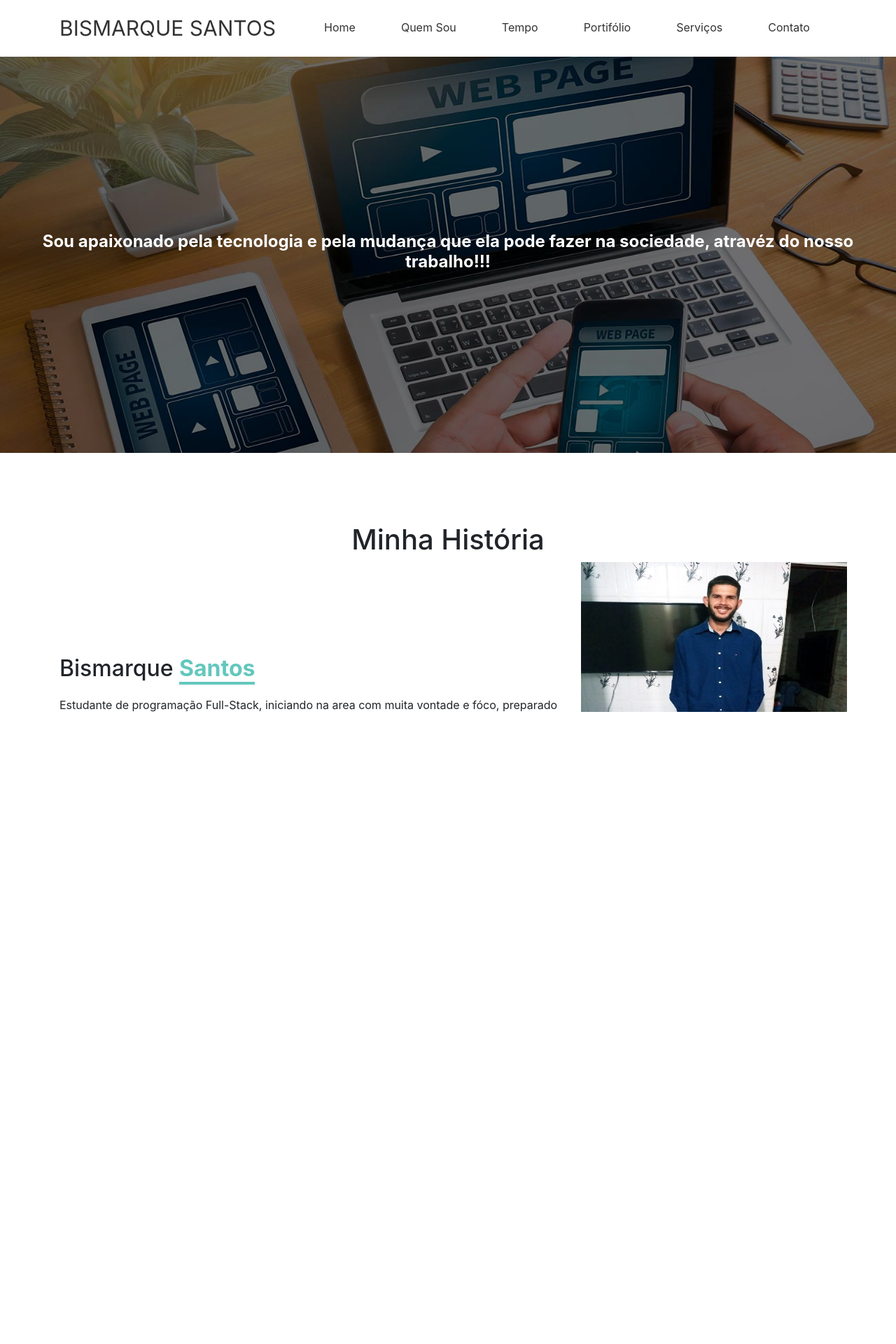
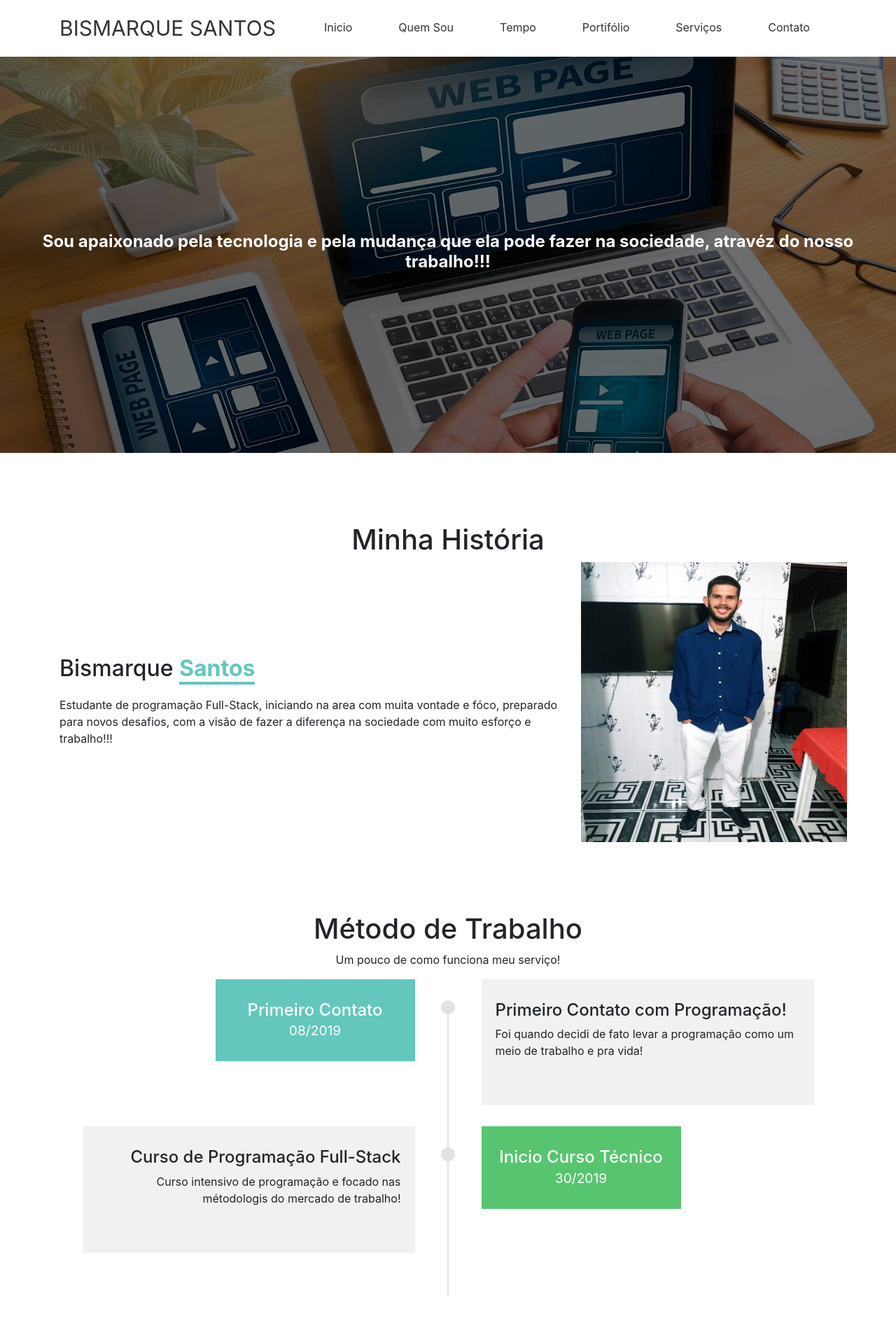
Before and after one commit to BismarqueSantos/Meu-Site, a PHP site: page / in a window 1280 px wide. Shown: the top 1920 px of the page at 70% size. Run offline with PHP 8.4, Linux system fonts and the light colour scheme.

Commit message:
Atualização 2

```diff
--- a/bismarque/css/style.css
+++ b/bismarque/css/style.css
@@ -79,34 +79,57 @@ html{
 #tempo .titulo h1{
 	margin-top: 50px;
 }
+#tempo .app{
+	padding: 0;
+}
 #tempo .app h4{
 	background: #63c7bd;
-	padding: 50px 10px;
+	padding: 30px 10px;
 	color: #fff;
 }
 #tempo .descricao_app{
 	background: #f1f1f1;
-	padding: 50px 20px;
+	padding: 30px 20px 50px 20px;
 	margin-bottom: 30px;
 	transition: 0.9s;
 }
 #tempo .descricao_app:hover{
-	padding: 50px 80px;
+	padding: 30px 20px 50px 40px;
+}
+#tempo .site{
+	padding: 0;
 }
 #tempo .site h4{
 	background: #57c570;
-	padding: 50px 10px;
+	padding: 30px 10px;
 	color: #fff;
 	text-align: center;
 }
 #tempo .descricao_site{
 	background: #f1f1f1;
-	padding: 50px 20px;
+	padding: 30px 20px 50px 20px;
 	margin-bottom: 30px;
 	transition: 0.9s;
 }
 #tempo .descricao_site:hover{
-	padding: 50px 80px;
+	padding: 30px 40px 50px 20px;
+}
+#tempo .linha_tempo .bola{
+	margin-top: 30px;
+	background: #e4e1e1;
+	border-radius: 50%;
+	height: 20px;
+	width: 20px;
+}
+#tempo .linha_tempo .linha_bola{
+	background: #e4e1e1;
+	height: 100%;
+	width: 2px;
+}
+@media (max-width: 999px) {
+	#tempo{
+		display: none;
+	}
 }
 
 
@@ -220,14 +243,6 @@ html{
 #barra_fim .midias ul li{
 	margin: 0 20px;
 }
-#barra_fim .midias ul li.facebook{
-	list-style: none;
-    background: transparent;
-    border-radius: 50%;
-    border: 2px solid #999999;
-    padding: 5px 10px;
-    transition: 0.9s;
-}
 #barra_fim .midias  ul li.zap{
 	list-style: none;
     background: transparent;
@@ -242,21 +257,7 @@ html{
     border: 2px solid #999999;
     padding: 5px 10px;
 }
-#barra_fim .midias  ul li.email{
-	list-style: none;
-    background: transparent;
-    border-radius: 50%;
-    border: 2px solid #999999;
-    padding: 5px 10px;
-}
 #barra_fim .midias  ul li.git{
-	list-style: none;
-    background: transparent;
-    border-radius: 50%;
-    border: 2px solid #999999;
-    padding: 5px 10px;
-}
-#barra_fim .midias  ul li.insta{
 	list-style: none;
     background: transparent;
     border-radius: 50%;
--- a/bismarque/sessao/barra_fim.php
+++ b/bismarque/sessao/barra_fim.php
@@ -8,23 +8,14 @@
                 <div class="col-md-6 align-self-center">
 					<div class="midias text-center">
 				        <ul>
-			            <li class="facebook">
-			                <a target="_blank" href="https://www.facebook.com/bismaque"><i class="fa fa-facebook"></i></a>
-			            </li>
 				            <li class="zap">
-			                <a target="_blank" href="https://api.whatsapp.com/send?phone=5511969137893&text=Bismarque%20Santos"><i class="fa fa-whatsapp" aria-hidden="true"></i></a>
+				                <a target="_blank" href="https://api.whatsapp.com/send?phone=5511969137893&text=Bismarque%20Santos"><i class="fa fa-whatsapp"></i></a>
 				            </li>
 				            <li class="linkendin">
 				                <a href="https://www.linkedin.com/in/bismarque-santos" target="_blank"><i class="fa fa-linkedin"></i></a>
 				            </li>
-			            <li class="email">
-			                <a href="https://www.linkedin.com/in/bismarque-santos" target="_blank"><i class="fa fa-envelope"></i></a>
-			            </li>
 				            <li class="git">
-			                <a href="https://www.linkedin.com/in/bismarque-santos" target="_blank"><i class="fa fa-github"></i></a>
-			            </li>
-			            <li class="insta">
-			                <a href="https://www.linkedin.com/in/bismarque-santos" target="_blank"><i class="fa fa-instagram"></i></a>
+				                <a href="https://github.com/bismarquesantos" target="_blank"><i class="fa fa-github"></i></a>
 				            </li>
 				        </ul>
 					</div>
--- a/bismarque/sessao/menu.php
+++ b/bismarque/sessao/menu.php
@@ -12,7 +12,7 @@
                     <div class="collapse navbar-collapse" id="collapsibleNavbar">
                         <ul class="navbar-nav justify-content-between">
                             <li class="nav-item">
-                                <a class="nav-link home_menu" href="#principal">Home</a>
+                                <a class="nav-link home_menu" href="#principal">Inicio</a>
                             </li>
                             <li class="nav-item">
                                 <a class="nav-link" href="#quem_sou">Quem Sou</a>
--- a/bismarque/sessao/portifolio.php
+++ b/bismarque/sessao/portifolio.php
@@ -10,42 +10,42 @@
 		<div class="row">
 			<div class="col-md-3 blocos text-center">
 				<div class="hover">
-					<a href="bismarquewp.tk/+love" target="_blank"><h4>+LOVE</h4></a>
+					<a href="http://bismarquewp.tk/" target="_blank"><h4>+LOVE</h4></a>
 				</div>
 			</div>
 			<div class="col-md-3 blocos turismo text-center">
 				<div class="hover">
-					<a href="bismarquewp.tk/+love" target="_blank"><h4>TURISMO</h4></a>
+					<a href="#" target="_blank"><h4>TURISMO</h4></a>
 				</div>
 			</div>
 			<div class="col-md-3 blocos hamb text-center">
 				<div class="hover">
-					<a href="bismarquewp.tk/+love" target="_blank"><h4>HAMBURGUERIA</h4></a>
+					<a href="#" target="_blank"><h4>HAMBURGUERIA</h4></a>
 				</div>
 			</div>
 			<div class="col-md-3 blocos clinica text-center">
 				<div class="hover">
-					<a href="bismarquewp.tk/+love" target="_blank"><h4>CLINICA</h4></a>
+					<a href="#" target="_blank"><h4>CLINICA</h4></a>
 				</div>
 			</div>
 			<div class="col-md-3 blocos aluno text-center">
 				<div class="hover">
-					<a href="bismarquewp.tk/+love" target="_blank"><h4>CONTROLE ALUNOS</h4></a>
+					<a href="#" target="_blank"><h4>CONTROLE ALUNOS</h4></a>
 				</div>
 			</div>
 			<div class="col-md-3 blocos jogo text-center">
 				<div class="hover">
-					<a href="bismarquewp.tk/+love" target="_blank"><h4>JOGO DA VELHA</h4></a>
+					<a href="http://bismarquewp.tk/jogo/" target="_blank"><h4>JOGO DA VELHA</h4></a>
 				</div>
 			</div>
 			<div class="col-md-3 blocos recode text-center">
 				<div class="hover">
-					<a href="bismarquewp.tk/+love" target="_blank"><h4>RECODE PRO</h4></a>
+					<a href="#" target="_blank"><h4>RECODE PRO</h4></a>
 				</div>
 			</div>
 			<div class="col-md-3 blocos rw text-center">
 				<div class="hover">
-					<a href="bismarquewp.tk/+love" target="_blank"><h4>RW AUTO-VIDRO</h4></a>
+					<a href="http://www.rwautovidros.com.br" target="_blank"><h4>RW AUTO-VIDRO</h4></a>
 				</div>
 			</div>
 		</div>
--- a/bismarque/sessao/tempo.php
+++ b/bismarque/sessao/tempo.php
@@ -6,42 +6,40 @@
 				<p>Um pouco de como funciona meu serviço!</p>
 			</div>
 		</div>
-		<div class="row">
-			<div class="col-md-3"></div>
+		<div class="row justify-content-center">
+			<div class="col-md-2"></div>
 			<div class="col-md-3 app text-center">
-				<h4>Idéia</h4>
+				<h4>Primeiro Contato <br> <small>08/2019</small></h4>
 			</div>
-			<div class="col-md-6 descricao_app align-self-center">
-				<h4>Expor a idéia para ser discutida.</h4>
-				<p>Lorem ipsum dolor sit amet, consectetur adipisicing elit.</p>
+			<div class="col-md-1 linha_tempo">
+				<div class="row  justify-content-center">
+					<div class="bola"></div>
+				</div>
+				<div class="row  justify-content-center"  style="height: 91%;">
+					<div class="linha_bola"></div>
+				</div>
+			</div>
+			<div class="col-md-5 descricao_app align-self-center">
+				<h4>Primeiro Contato com Programação!</h4>
+				<p>Foi quando decidi de fato levar a programação como um meio de trabalho e pra vida!</p>
 			</div>
 
-			<div class="col-md-6 descricao_site align-self-center text-right">
-				<h4>Dialogar para chegar ao ponto.</h4>
-				<p>Lorem ipsum dolor sit amet, consectetur adipisicing elit.</p>
+			<div class="col-md-5 descricao_site align-self-center text-right">
+				<h4>Curso de Programação Full-Stack</h4>
+				<p>Curso intensivo de programação e focado nas métodologis do mercado de trabalho!</p>
+			</div>
+			<div class="col-md-1 linha_tempo">
+				<div class="row  justify-content-center">
+					<div class="bola"></div>
+				</div>
+				<div class="row  justify-content-center"  style="height: 91%;">
+					<div class="linha_bola"></div>
+				</div>
 			</div>
 			<div class="col-md-3 site text-center">
-				<h4>Discussão</h4>
+				<h4>Inicio Curso Técnico <br> <small>30/2019</small></h4>
 			</div>
-			<div class="col-md-3"></div>
-
-			<div class="col-md-3"></div>
-			<div class="col-md-3 app text-center">
-				<h4>Codificação</h4>
-			</div>
-			<div class="col-md-6 descricao_app align-self-center">
-				<h4>Parte exclusiva de para codificar o sistema.</h4>
-				<p>Lorem ipsum dolor sit amet, consectetur adipisicing elit.</p>
-			</div>
-
-			<div class="col-md-6 descricao_site align-self-center text-right">
-				<h4>Mesmo após o fim, manter o acompanhamento.</h4>
-				<p>Lorem ipsum dolor sit amet, consectetur adipisicing elit.</p>
-			</div>
-			<div class="col-md-3 site text-center">
-				<h4>Acompanhamento</h4>
-			</div>
-			<div class="col-md-3"></div>
+			<div class="col-md-2"></div>
 		</div>
 	</div>
 	<div id="portifolios"></div>
```
Lines whose indentation alone changed are shown as unchanged.
